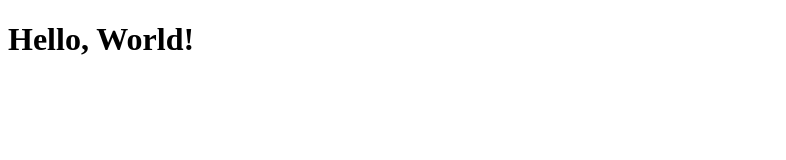
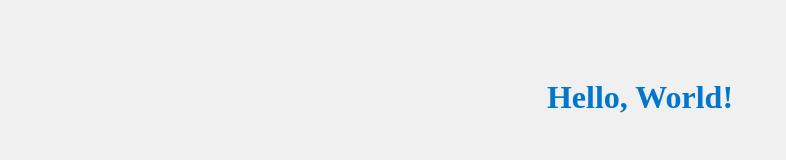
Before and after one commit to Yatss123/Version1, a plain HTML site: page index.html in a window 1280 px wide. Shown: the whole page, without its empty margins (0-786 px from the left). Drawn offline with Linux system fonts and the light colour scheme.

Commit message:
Update index.html

```diff
--- a/index.html
+++ b/index.html
@@ -3,11 +3,11 @@
 <head>
     <meta charset="UTF-8">
     <meta name="viewport" content="width=device-width, initial-scale=1.0">
-    <title>Hello, World!</title>
+    <title>Hello World with Color</title>
 </head>
-<body>
+<body style="background-color: #f0f0f0; text-align: center; padding: 50px;">
 
-    <h1>Hello, World!</h1>
+    <h1 style="color: #0077cc;">Hello, World!</h1>
 
 </body>
 </html>
```
